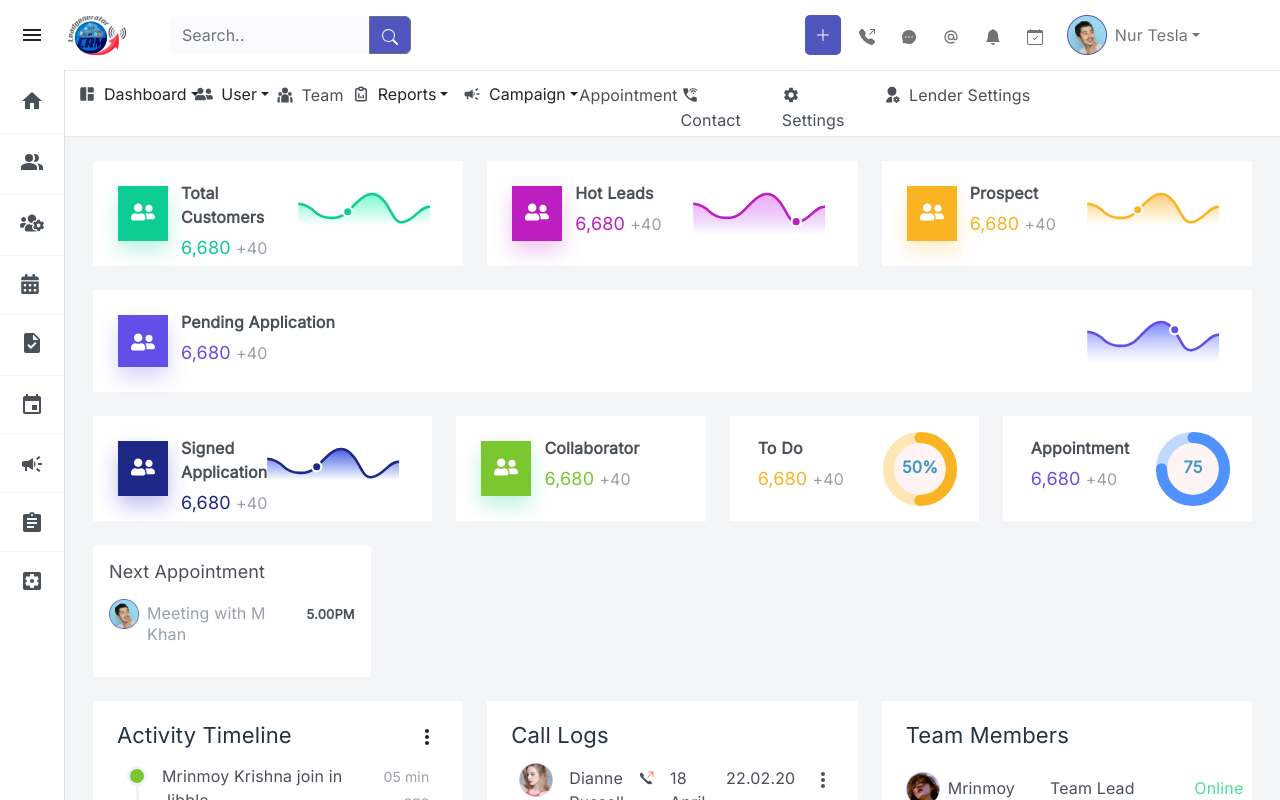
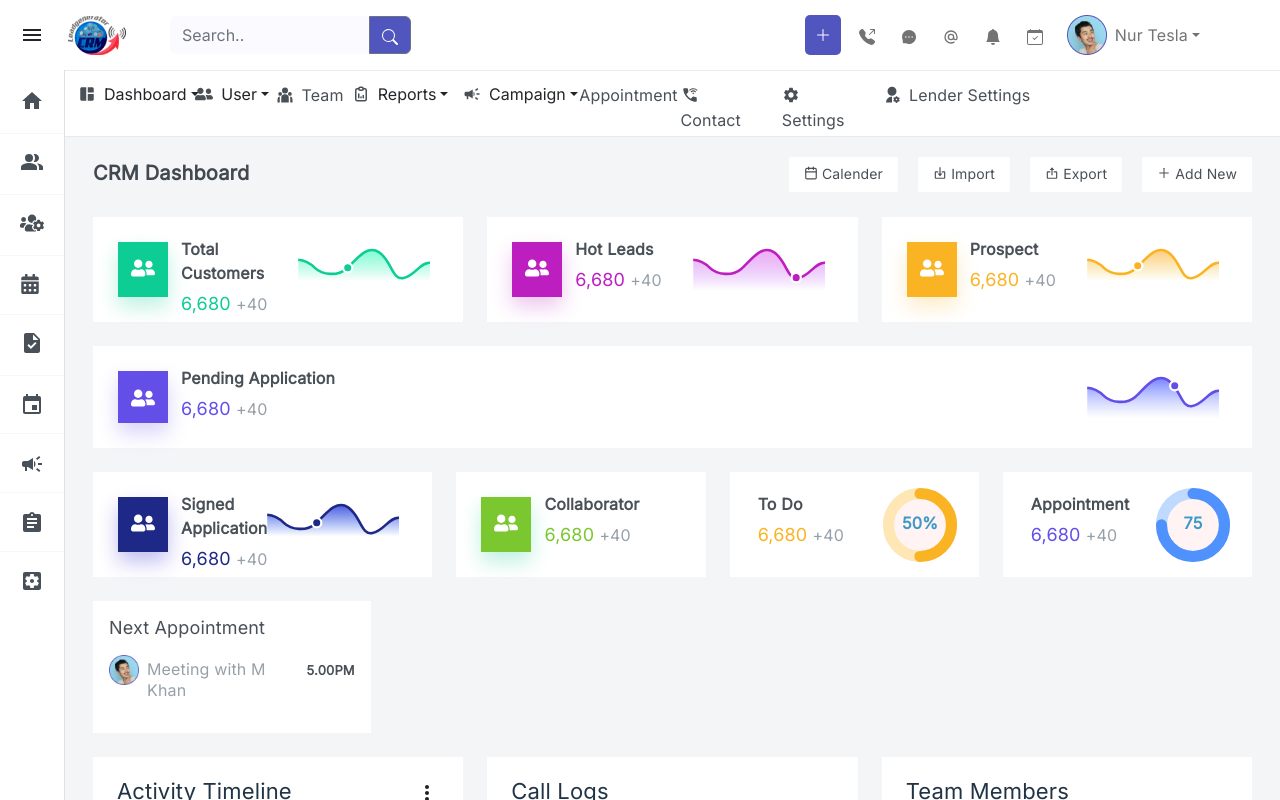
Before and after one commit to assraf-nur/CRM, a React (Create React App) app: page / in a window 1280 px wide. Shown: the top 800 px of the page. Built offline with nearby package versions, Linux system fonts and the light colour scheme.

Commit message:
one page done

```diff
--- a/src/Components/CSS/Style.css
+++ b/src/Components/CSS/Style.css
@@ -445,19 +445,40 @@ div {
   font-size: 16px;
   color: #495057;
 }
-.online p{
+.online p {
   color: #4fde97;
 }
-.offline p{
-  color: #F42A39;
+.offline p {
+  color: #f42a39;
 }
-.box-content{
+.box-content {
   padding-top: 10px;
   border-radius: 5px;
 }
-.box-content:hover{
-  background-color: #F0F0F8;
+.box-content:hover {
+  background-color: #f0f0f8;
 }
-.box-content:hover p{
+.box-content:hover p {
   font-weight: 600;
 }
+.top-dash-option {
+  display: flex;
+  justify-content: space-between;
+}
+.top-dash-option h5 {
+  font-size: 20px;
+  color: #42484f;
+}
+.top-dash-option a {
+  text-decoration: none;
+  font-size: 14px;
+  color: #495057;
+  margin-left: 20px;
+  background-color: white;
+  padding: 8px 15px 10px 15px;
+  border-radius: 2px;
+}
+.dash-option-content:hover{
+  background-color: #5156BE;
+  color: white;
+}
--- a/src/Components/Home/CustomerData.js
+++ b/src/Components/Home/CustomerData.js
@@ -1,5 +1,8 @@
 import React from "react";
 import { FaUserFriends } from "react-icons/fa";
+import { AiOutlinePlus } from "react-icons/ai";
+import { FiCalendar } from "react-icons/fi";
+import { BiImport, BiExport } from "react-icons/bi";
 import totalCustomer from "../Images/SVG/total-customer.svg";
 import hotLead from "../Images/SVG/hot-lead.svg";
 import prospect from "../Images/SVG/prospect.svg";
@@ -24,7 +27,18 @@ const CustomerData = () => {
   const percentage = 50;
   return (
     <div>
-      <div className="row gap-4 px-3">
+      <div className="top-dash-option">
+        <div className="ms-1">
+          <h5 className="fw-semibold">CRM Dashboard</h5>
+        </div>
+        <div className="me-1">
+          <a className="dash-option-content" href=""><FiCalendar className="mb-1"/> Calender</a>
+          <a className="dash-option-content" href=""><BiImport className="mb-1"/> Import</a>
+          <a className="dash-option-content" href=""><BiExport className="mb-1"/> Export</a>
+          <a className="dash-option-content" href=""><AiOutlinePlus className="mb-1"/> Add New</a>
+        </div>
+      </div>
+      <div className="row gap-4 px-3 mt-4">
         <div className="col-xl dash-card">
           <div className="d-flex">
             <div className="dash-card-icon">
@@ -396,7 +410,7 @@ const CustomerData = () => {
           </div>
           <div className="col-xl crm-box p-4">
             <div className="team-box">
-              <div className="box-title mb-2">
+              <div className="box-title mb-1">
                 <h5>Team Members</h5>
               </div>
               <div className="row box-content">
```
